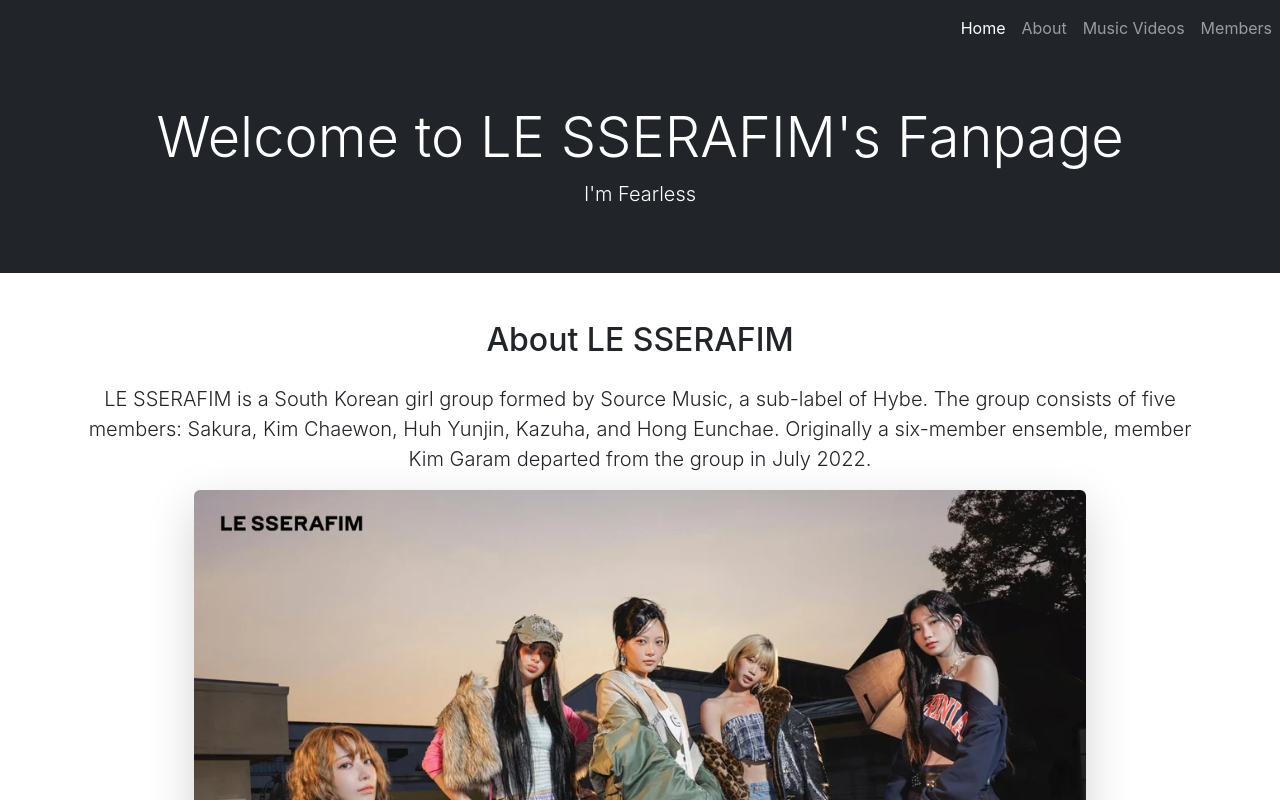
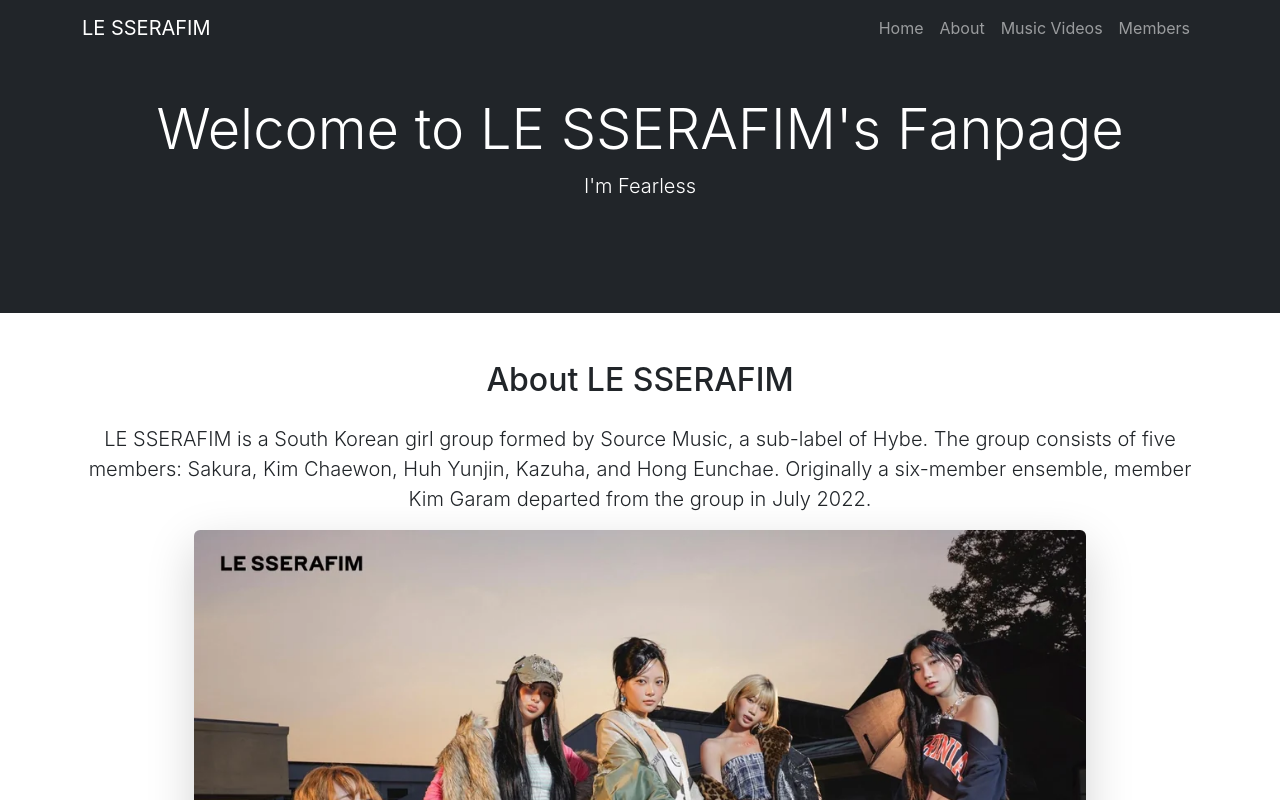
Before and after one commit to ThiiLuu79/lesserafim-page, a React (Create React App) app: page / in a window 1280 px wide. Shown: the top 800 px of the page. Built offline with nearby package versions, Linux system fonts and the light colour scheme.

Commit message:
Added navbar component

```diff
--- a/src/App.css
+++ b/src/App.css
@@ -1,38 +1,11 @@
-.App {
-  text-align: center;
+.navbar {
+  transition: transform 0.4s ease-in-out;
 }
 
-.App-logo {
-  height: 40vmin;
-  pointer-events: none;
+.navbar.hide {
+  transform: translateY(-100%);
 }
 
-@media (prefers-reduced-motion: no-preference) {
-  .App-logo {
-    animation: App-logo-spin infinite 20s linear;
-  }
+.navbar.show {
+  transform: translateY(0);
 }
-
-.App-header {
-  background-color: #282c34;
-  min-height: 100vh;
-  display: flex;
-  flex-direction: column;
-  align-items: center;
-  justify-content: center;
-  font-size: calc(10px + 2vmin);
-  color: white;
-}
-
-.App-link {
-  color: #61dafb;
-}
-
-@keyframes App-logo-spin {
-  from {
-    transform: rotate(0deg);
-  }
-  to {
-    transform: rotate(360deg);
-  }
-}
--- a/src/App.jsx
+++ b/src/App.jsx
@@ -4,6 +4,7 @@
 import 'aos/dist/aos.css';
 import LeSserafimMV from './components/lesserafim-mv';
 import LeSserafimMember from './components/lesserafim-member';
+import Navbar from './components/navbar';
 
 import chaewonimg from './images/members/chaewon.png';
 import sakuraimg from './images/members/sakura.png';
@@ -22,39 +23,10 @@
 
   return (
     <div>
-      {/* Navbar */}
-      <nav className="navbar navbar-expand-lg navbar-dark bg-dark">
-        <button
-          className="navbar-toggler"
-          type="button"
-          data-bs-toggle="collapse"
-          data-bs-target="#navbarNav"
-          aria-controls="navbarNav"
-          aria-expanded="false"
-          aria-label="Toggle navigation"
-        >
-          <span className="navbar-toggler-icon"></span>
-        </button>
-        <div className="collapse navbar-collapse" id="navbarNav">
-          <ul className="navbar-nav ms-auto">
-            <li className="nav-item">
-              <a className="nav-link active" href="#home">Home</a>
-            </li>
-            <li className="nav-item">
-              <a className="nav-link" href="#about">About</a>
-            </li>
-            <li className="nav-item">
-              <a className="nav-link" href="#music-videos">Music Videos</a>
-            </li>
-            <li className="nav-item">
-              <a className="nav-link" href="#members">Members</a>
-            </li>
-          </ul>
-        </div>
-      </nav>
+      <Navbar />
 
       <header id="home" className="text-center text-white bg-dark py-5" data-aos="fade-up">
-        <div className="container">
+        <div className="container py-5">
           <h1 className="display-4">Welcome to LE SSERAFIM's Fanpage</h1>
           <p className="lead">I'm Fearless</p>
         </div>
--- /dev/null
+++ b/src/components/navbar.jsx
@@ -0,0 +1,41 @@
+import React, { useState, useEffect } from 'react';
+
+const Navbar = () => {
+  const [showNavbar, setShowNavbar] = useState(true);
+  const [lastScrollY, setLastScrollY] = useState(0);
+
+  useEffect(() => {
+    const handleScroll = () => {
+      if (window.scrollY > lastScrollY) {
+        setShowNavbar(false); // Hide when scrolling down
+      } else {
+        setShowNavbar(true); // Show when scrolling up
+      }
+      setLastScrollY(window.scrollY);
+    };
+
+    window.addEventListener('scroll', handleScroll);
+    return () => window.removeEventListener('scroll', handleScroll);
+  }, [lastScrollY]);
+
+  return (
+    <nav className={`navbar navbar-expand-lg navbar-dark bg-dark fixed-top ${showNavbar ? 'show' : 'hide'}`}>
+      <div className="container">
+        <a className="navbar-brand" href="#">LE SSERAFIM</a>
+        <button className="navbar-toggler" type="button" data-bs-toggle="collapse" data-bs-target="#navbarNav">
+          <span className="navbar-toggler-icon"></span>
+        </button>
+        <div className="collapse navbar-collapse" id="navbarNav">
+          <ul className="navbar-nav ms-auto">
+            <li className="nav-item"><a className="nav-link" href="#home">Home</a></li>
+            <li className="nav-item"><a className="nav-link" href="#about">About</a></li>
+            <li className="nav-item"><a className="nav-link" href="#music-videos">Music Videos</a></li>
+            <li className="nav-item"><a className="nav-link" href="#members">Members</a></li>
+          </ul>
+        </div>
+      </div>
+    </nav>
+  );
+};
+
+export default Navbar;
```
